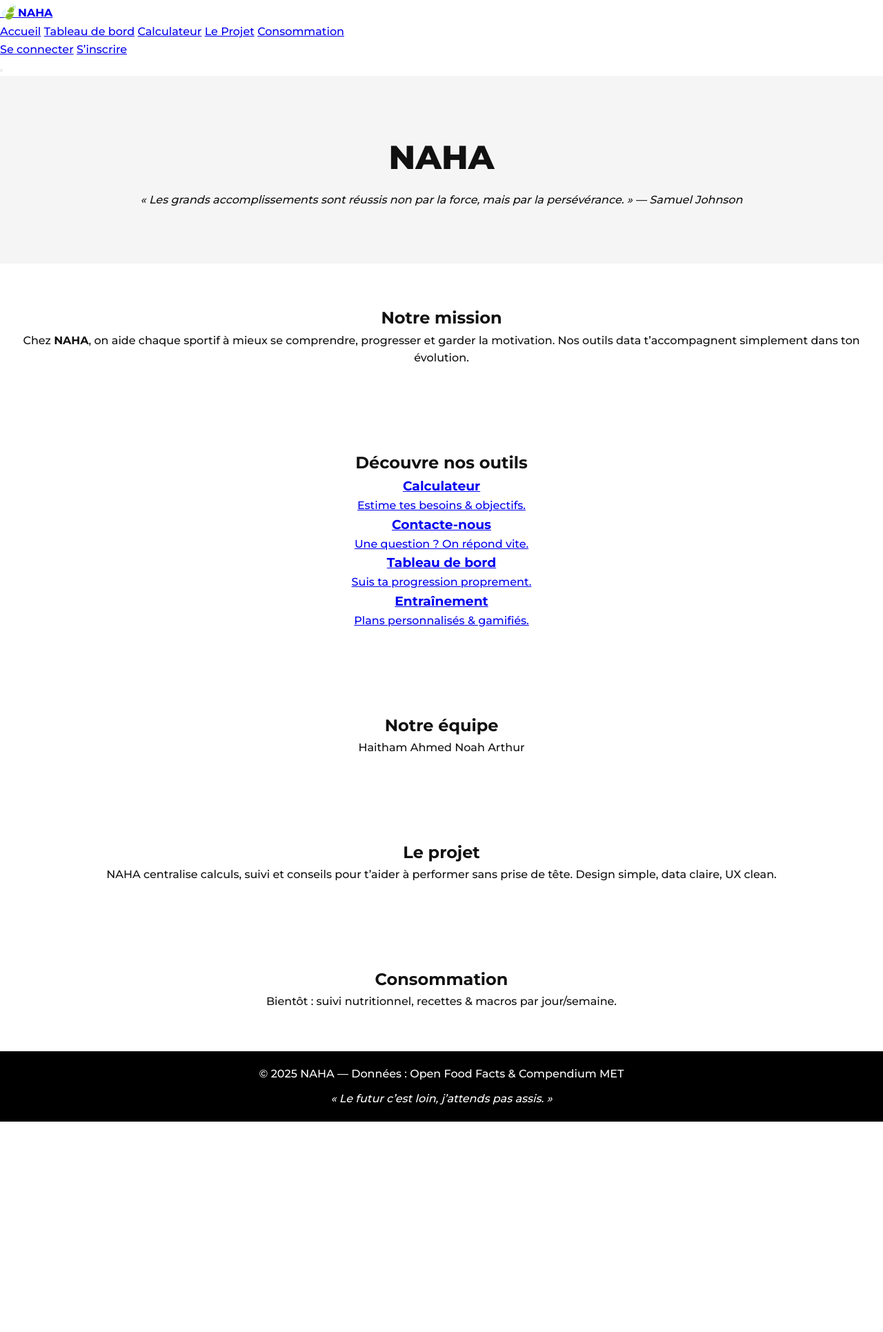
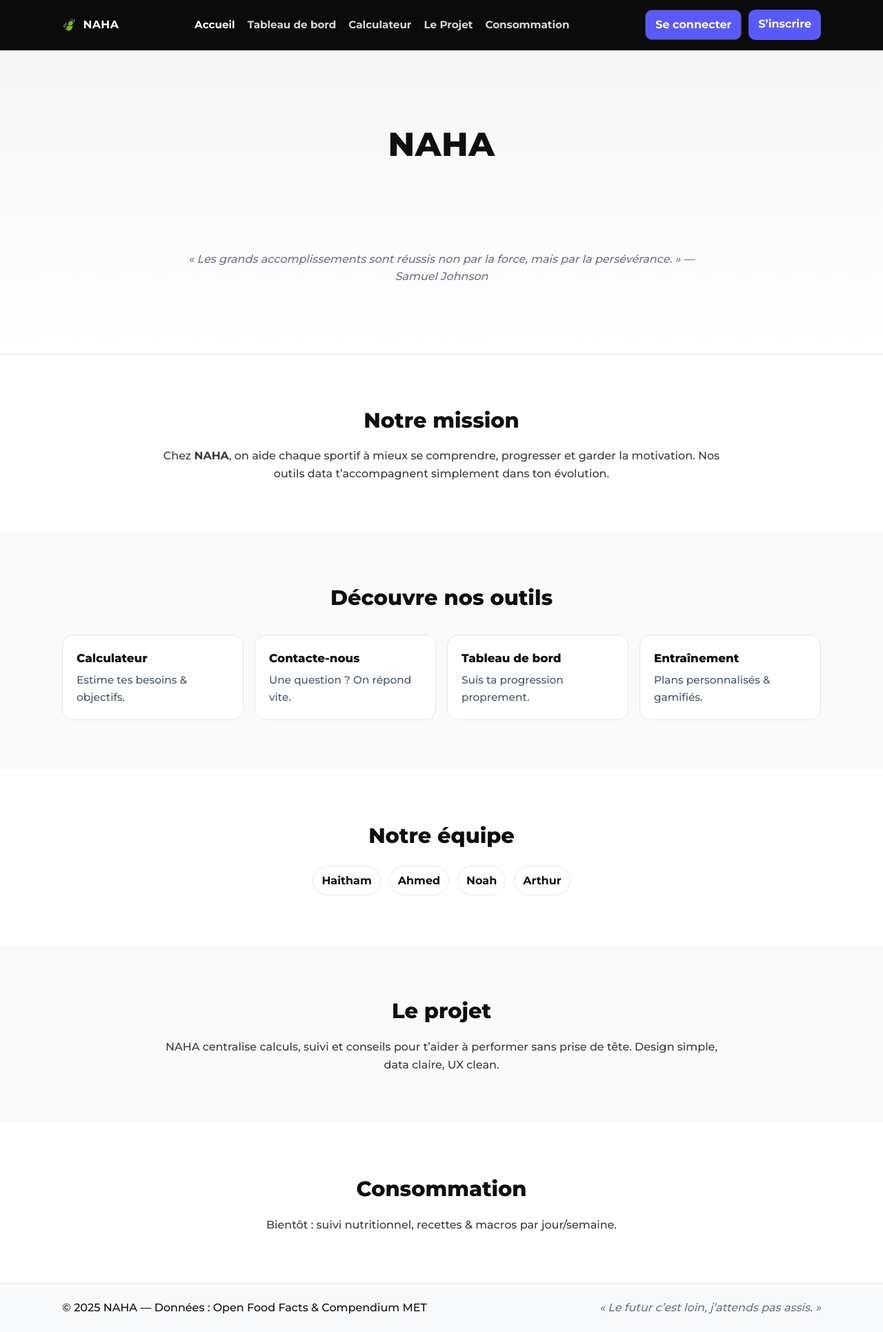
Before and after one commit to Layerz29/NAHA-code, a PHP site: page /accueil.html in a window 1280 px wide. Shown: the whole page at 69% size. Before the commit the page ends 1626 px from the top, so only its background shows below. Run offline with PHP 8.4, Linux system fonts and the light colour scheme.

Commit message:
accueil-style.css

```diff
--- a/accueil-style.css
+++ b/accueil-style.css
@@ -1,112 +1,114 @@
-* {
-  margin: 0;
-  padding: 0;
-  box-sizing: border-box;
-  font-family: "Montserrat", sans-serif;
+:root{
+  --bg:#ffffff;
+  --text:#0f0f10;
+  --muted:#6b7280;
+  --primary:#5a5afc;
+  --primary-weak:#eef0ff;
+  --card:#ffffff;
+  --border:#e5e7eb;
+  --nav:#0b0b0c;
 }
 
-body {
-  background: #fff;
-  color: #111;
-  line-height: 1.6;
+*{box-sizing:border-box;margin:0;padding:0}
+html{scroll-behavior:smooth}
+body{
+  font-family:"Montserrat",system-ui,-apple-system,Segoe UI,Roboto,Arial,sans-serif;
+  background:var(--bg);
+  color:var(--text);
+  line-height:1.6;
 }
 
-/* === NAVBAR === */
-.navbar {
-  display: flex;
-  justify-content: space-between;
-  align-items: center;
-  background: #000;
-  color: #fff;
-  padding: 15px 30px;
+.container{width:min(1100px,92%); margin:0 auto}
+
+/* NAVBAR */
+.nav{
+  position:sticky; top:0; z-index:50;
+  background:var(--nav); color:#fff; border-bottom:1px solid #151515;
+}
+.nav__inner{
+  display:flex; align-items:center; justify-content:space-between; gap:14px; padding:14px 0;
+}
+.brand{display:flex; align-items:center; gap:10px; color:#fff; text-decoration:none; font-weight:800; letter-spacing:.4px}
+.logo{filter:saturate(1.2)}
+.links{display:flex; gap:18px}
+.links a{color:#d6d6d6; text-decoration:none; font-weight:600; font-size:.95rem}
+.links a:hover,.links a.is-active{color:#fff}
+.cta{display:flex; gap:10px}
+.btn{
+  background:var(--primary); color:#fff; border:none; padding:8px 14px; border-radius:10px; font-weight:700; text-decoration:none;
+}
+.btn--ghost{
+  color:#fff; border:1px solid #3a3a3a; padding:8px 14px; border-radius:10px; text-decoration:none;
+}
+.burger{display:none; flex-direction:column; gap:4px; background:transparent; border:0; cursor:pointer}
+.burger span{width:22px;height:2px;background:#fff;display:block;border-radius:2px}
+
+/* HERO */
+.hero{
+  background:linear-gradient(180deg,#f6f6f7, #ffffff);
+  border-bottom:1px solid var(--border);
+}
+.hero__inner{min-height:55vh; display:grid; place-items:center; text-align:center; padding:48px 0}
+.hero__title{font-size:3rem; font-weight:800; letter-spacing:.5px}
+.hero__quote{max-width:780px; color:var(--muted); margin-top:14px; font-style:italic}
+
+/* SECTIONS */
+.section{padding:72px 0}
+.section--alt{background:#fafafa}
+.section__title{font-size:1.9rem; font-weight:800; text-align:center}
+.section__text{max-width:840px; margin:14px auto 0; text-align:center; color:#3a3a3a}
+
+/* GRID / CARDS */
+.grid{
+  margin-top:28px;
+  display:grid;
+  grid-template-columns:repeat(4,1fr);
+  gap:16px;
+}
+.card{
+  background:var(--card);
+  border:1px solid var(--border);
+  border-radius:16px;
+  padding:20px;
+  text-decoration:none;
+  color:inherit;
+  transition:transform .15s ease, box-shadow .15s ease, border-color .15s ease;
+}
+.card:hover{
+  transform:translateY(-4px);
+  box-shadow:0 10px 24px rgba(0,0,0,.06);
+  border-color:#d5d7ff;
+}
+.card h3{font-size:1.05rem; font-weight:800; margin-bottom:6px}
+.card p{color:#475569; font-size:.96rem}
+
+/* TEAM */
+.team{display:flex; gap:12px; justify-content:center; margin-top:18px; flex-wrap:wrap}
+.chip{
+  border:1px solid var(--border); padding:8px 12px; border-radius:999px;
+  background:#fff; font-weight:700;
 }
 
-.navbar nav a {
-  color: #fff;
-  margin: 0 12px;
-  text-decoration: none;
-  font-weight: 500;
+/* FOOTER */
+.footer{border-top:1px solid var(--border); background:#f8f9fb}
+.footer__inner{display:flex; flex-wrap:wrap; justify-content:space-between; gap:10px; padding:22px 0}
+.footer .quote{color:#6b7280; font-style:italic}
+
+/* RESPONSIVE */
+@media (max-width: 960px){
+  .grid{grid-template-columns:repeat(2,1fr)}
 }
-
-.navbar nav a:hover {
-  color: #9ef01a;
+@media (max-width: 720px){
+  .links,.cta{display:none}
+  .burger{display:flex}
+  .nav--open .links{
+    position:absolute; left:0; right:0; top:56px;
+    background:#0f0f12; border-top:1px solid #1e1e1e; padding:12px 16px;
+    display:flex; flex-direction:column; gap:12px;
+  }
+  .nav--open .cta{
+    position:absolute; right:16px; top:56px; display:flex;
+  }
+  .hero__title{font-size:2.2rem}
+  .grid{grid-template-columns:1fr}
 }
-
-.logo {
-  font-size: 1.3rem;
-}
-
-.actions button {
-  margin-left: 10px;
-  padding: 8px 16px;
-  border: none;
-  cursor: pointer;
-  border-radius: 6px;
-}
-
-.btn-primary {
-  background-color: #5a5afc;
-  color: white;
-  font-weight: bold;
-}
-
-.btn-secondary {
-  background-color: transparent;
-  border: 1px solid #fff;
-  color: white;
-}
-
-/* === HERO === */
-.hero {
-  text-align: center;
-  padding: 80px 20px;
-  background: #f5f5f5;
-}
-
-.hero h1 {
-  font-size: 3rem;
-  font-weight: 800;
-}
-
-.hero p {
-  margin-top: 10px;
-  font-style: italic;
-}
-
-/* === SECTIONS === */
-section {
-  padding: 60px 20px;
-  text-align: center;
-}
-
-.mission p {
-  max-width: 700px;
-  margin: 20px auto;
-}
-
-.features .buttons {
-  display: flex;
-  flex-wrap: wrap;
-  justify-content: center;
-  gap: 15px;
-  margin-top: 20px;
-}
-
-.team .members {
-  display: flex;
-  justify-content: center;
-  gap: 40px;
-  margin-top: 20px;
-}
-
-footer {
-  background: #000;
-  color: #fff;
-  padding: 20px;
-  text-align: center;
-}
-
-footer .quote {
-  margin-top: 10px;
-  font-style: italic;
-}
```
